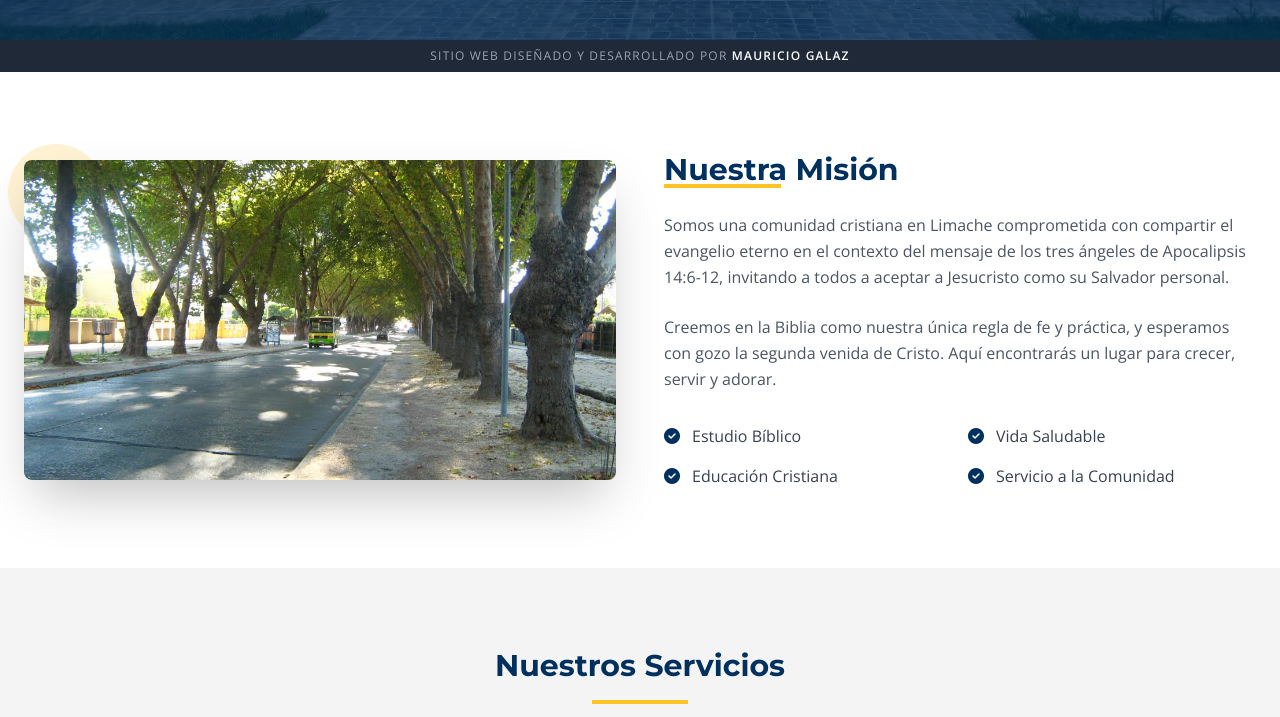
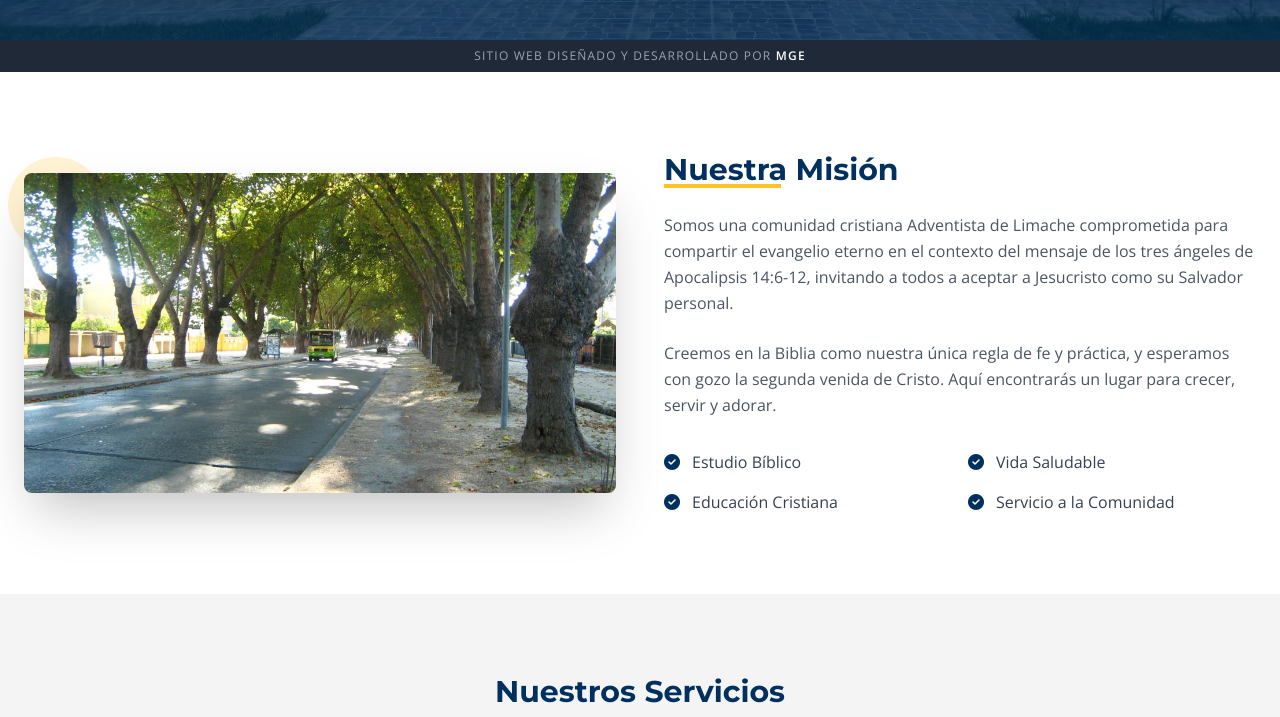
Before and after one commit to MauricioGalaz/IASDSFLimache, a plain HTML site: page index.html in a window 1280 px wide. Shown: the part 760-1477 px from the top of the page. Drawn offline with nearby package versions, Linux system fonts and the light colour scheme.

Commit message:
Corregido algunos textos y subido a GitHub

```diff
--- a/index.html
+++ b/index.html
@@ -99,7 +99,7 @@
 </header>
 
 <div class="bg-gray-800 text-gray-400 py-2 text-center text-xs uppercase tracking-widest">
-    Sitio Web Diseñado y Desarrollado por <span class="text-white font-bold">Mauricio Galaz</span>
+    Sitio Web Diseñado y Desarrollado por <span class="text-white font-bold">MGE</span>
 </div>
 
 <section id="nosotros" class="py-20 bg-white">
@@ -114,7 +114,7 @@
                 <span class="absolute bottom-0 left-0 w-1/2 h-1 bg-adventist-gold"></span>
             </h3>
             <p class="text-gray-600 mb-6 leading-relaxed">
-                Somos una comunidad cristiana en Limache comprometida con compartir el evangelio eterno en el contexto del mensaje de los tres ángeles de Apocalipsis 14:6-12, invitando a todos a aceptar a Jesucristo como su Salvador personal.
+                Somos una comunidad cristiana Adventista de Limache comprometida para compartir el evangelio eterno en el contexto del mensaje de los tres ángeles de Apocalipsis 14:6-12, invitando a todos a aceptar a Jesucristo como su Salvador personal.
             </p>
             <p class="text-gray-600 mb-8 leading-relaxed">
                 Creemos en la Biblia como nuestra única regla de fe y práctica, y esperamos con gozo la segunda venida de Cristo. Aquí encontrarás un lugar para crecer, servir y adorar.
@@ -288,7 +288,7 @@
         <div class="flex flex-col md:flex-row justify-between items-center">
             <div class="mb-6 md:mb-0 text-center md:text-left">
                 <h4 class="font-heading font-bold text-lg text-adventist-gold mb-2">IASD Limache</h4>
-                <p class="text-gray-500 text-sm">Esperando la bienaventurada esperanza.</p>
+                <p class="text-gray-500 text-sm">"He aquí yo vengo pronto, y mi galardón conmigo, para recompensar a cada uno según sea su obra. Apocalipsis 22:12" .</p>
             </div>
 
             <div class="flex space-x-6 mb-6 md:mb-0">
@@ -301,10 +301,10 @@
         <hr class="border-gray-800 my-8">
 
         <div class="flex flex-col md:flex-row justify-between items-center text-sm text-gray-500">
-            <p>© 2024 Iglesia Adventista del Séptimo Día. Todos los derechos reservados.</p>
+            <p>© 2025 Iglesia Adventista del Séptimo Día. Todos los derechos reservados.</p>
             <p class="mt-2 md:mt-0">
                 Desarrollado con <i class="fas fa-heart text-red-500"></i> por
-                <a href="#" class="text-adventist-gold hover:underline font-bold">Mauricio Galaz</a>
+                <a href="#" class="text-adventist-gold hover:underline font-bold">MGE</a>
             </p>
         </div>
     </div>
```
